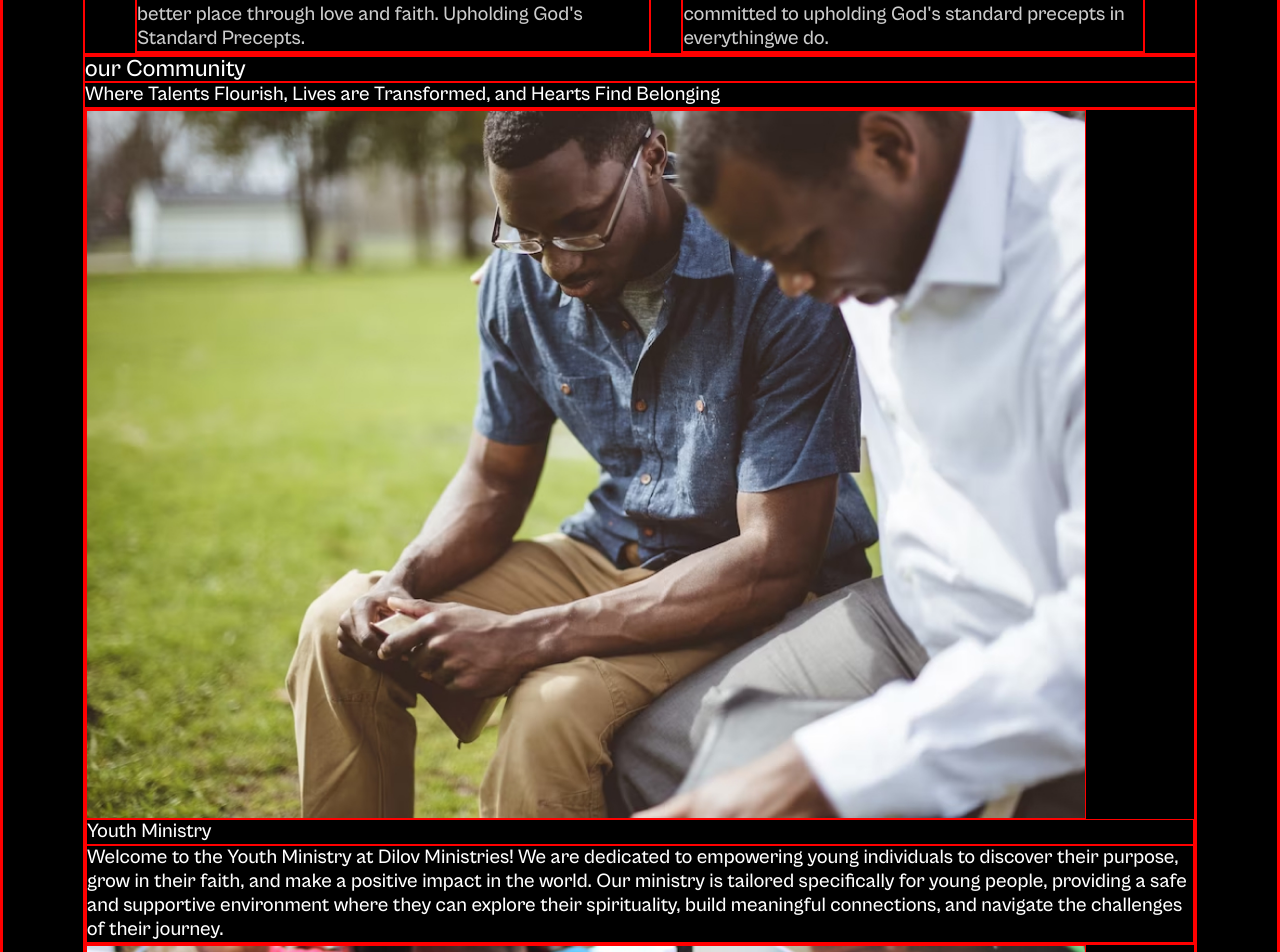
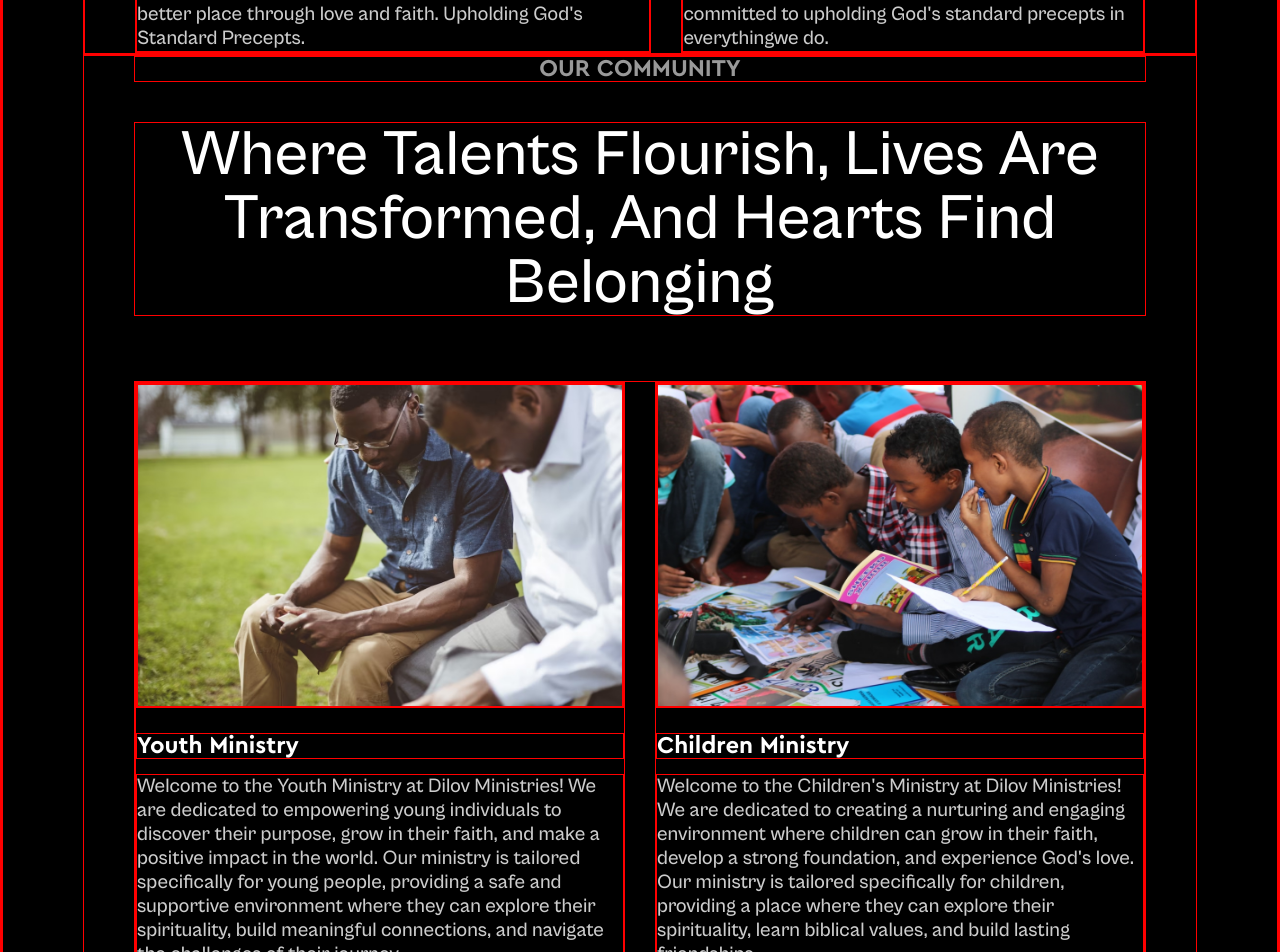
Before and after one commit to layefaa/dilovminsity.com, a Next.js app: page / in a window 1280 px wide. Shown: the part 1600-2552 px from the top of the page. Built offline with nearby package versions, Linux system fonts and the light colour scheme.

Commit message:
our communities section

```diff
--- a/src/components/templates/AboutChurch.tsx
+++ b/src/components/templates/AboutChurch.tsx
@@ -5,10 +5,10 @@ import {CeraPro} from "@/fonts";
 
 const AboutChurch = () => {
   return (
-      <div className={'flex gap-y-[4rem] flex-col text-center'}>
+      <div className={'defaultContentContainer'}>
         <h2 className={`defaultHeader ${CeraPro.className} `}>{aboutChurch.header}</h2>
         <h3 className={`defaultHeaderParagraph`}>{aboutChurch.paragraph}</h3>
-        <div className={'relative w-full aspect-[0.65] md:aspect-[2.5]  '}>
+        <div className={'relative w-full aspect-[0.65] md:aspect-[2.5]'}>
           <Image fill src={aboutChurch.img} alt={'jesus'}/>
         </div>
         <div className={'flex text-left px-0 md:px-[5rem] gap-[3rem]'}>
--- a/src/components/templates/OurCommunities.tsx
+++ b/src/components/templates/OurCommunities.tsx
@@ -1,24 +1,28 @@
 import React from 'react';
-import {homeHeaderStyle} from "@/styles";
 import {ourCommunity} from "@/constants/content";
 import Image from "next/image";
+import {CeraPro} from "@/fonts";
 
 const OurCommunities = () => {
   return (
-      <div>
-        <h2 className={`${homeHeaderStyle}`}>{ourCommunity.header}</h2>
-        <h3>{ourCommunity.paragraph}</h3>
+      <div className={'defaultContentContainer px-0 md:px-[5rem]'}>
+        <h2 className={`defaultHeader ${CeraPro.className} `}>{ourCommunity.header}</h2>
+        <h3 className={`defaultHeaderParagraph  mb-[2.5rem] `}>{ourCommunity.paragraph}</h3>
+        <div className={'flex text-left px-0 gap-[3rem]'}>
+          <div className={'w-1/2'}>
+            <div className={'relative  w-full aspect-[0.65] md:aspect-[1.5] mb-[2.5rem]'}>
+              <Image fill src={ourCommunity.img1} alt={''}/>
+            </div>
 
-        <div>
-          <div>
-            <Image width={1000} height={1000} src={ourCommunity.img1} alt={''}/>
-            <h4>{ourCommunity.section1Header}</h4>
-            <p>{ourCommunity.section1Paragraph}</p>
+            <h4 className={`defaultSectionHeader ${CeraPro.className}`}>{ourCommunity.section1Header}</h4>
+            <p className={'defaultSectionParagraph'}>{ourCommunity.section1Paragraph}</p>
           </div>
-          <div>
-            <Image width={1000} height={1000} src={ourCommunity.img2} alt={''}/>
-            <h4>{ourCommunity.section2Header}</h4>
-            <p>{ourCommunity.section2Paragraph}</p>
+          <div className={'w-1/2'}>
+            <div className={'relative  w-full aspect-[0.65] md:aspect-[1.5] mb-[2.5rem]'}>
+              <Image fill src={ourCommunity.img2} alt={''}/>
+            </div>
+            <h4 className={`defaultSectionHeader ${CeraPro.className}`}>{ourCommunity.section2Header}</h4>
+            <p className={'defaultSectionParagraph'}>{ourCommunity.section2Paragraph}</p>
           </div>
         </div>
 
--- a/src/styles/globals.css
+++ b/src/styles/globals.css
@@ -103,3 +103,7 @@ h6 {
 .defaultSectionParagraph {
     @apply text-dm-tertiary-white ;
 }
+
+.defaultContentContainer {
+    @apply flex gap-y-[4rem] flex-col text-center;
+}
```
